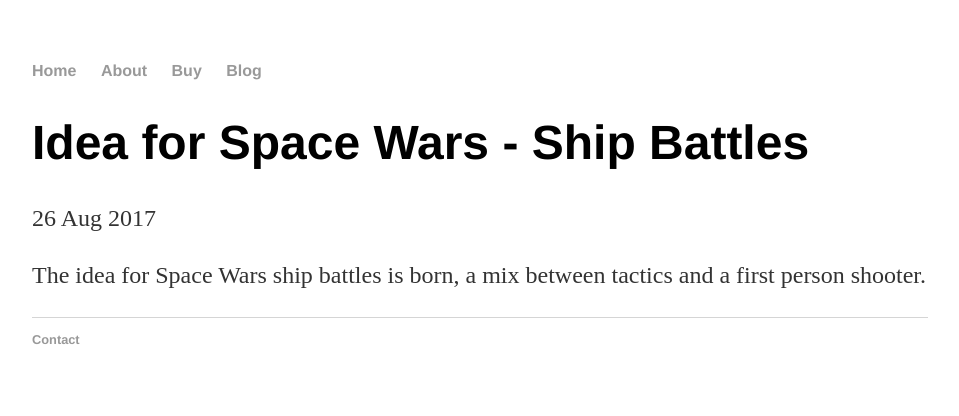
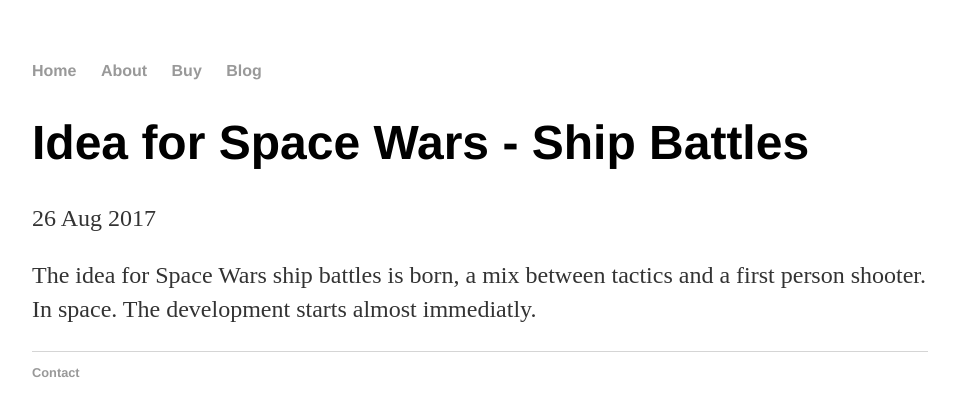
Before and after one commit to JustGamingLTD/justgamingltd.github.io2, a Jekyll site: the page built from _posts/2017-08-26-.md, in a window 1280 px wide. Shown: the top 416 px of the page, without its empty margins (160-1119 px from the left). Built offline with Jekyll 4.4.1, drawn with Linux system fonts in a browser that asks for light colours.

Commit message:
Update 2017-08-26-.md

```diff
--- a/_posts/2017-08-26-.md
+++ b/_posts/2017-08-26-.md
@@ -4,4 +4,4 @@ title: "Idea for Space Wars - Ship Battles"
 date: 2017-08-26
 ---
 
-The idea for Space Wars ship battles is born, a mix between tactics and a first person shooter.
+The idea for Space Wars ship battles is born, a mix between tactics and a first person shooter. In space. The development starts almost immediatly.
```
